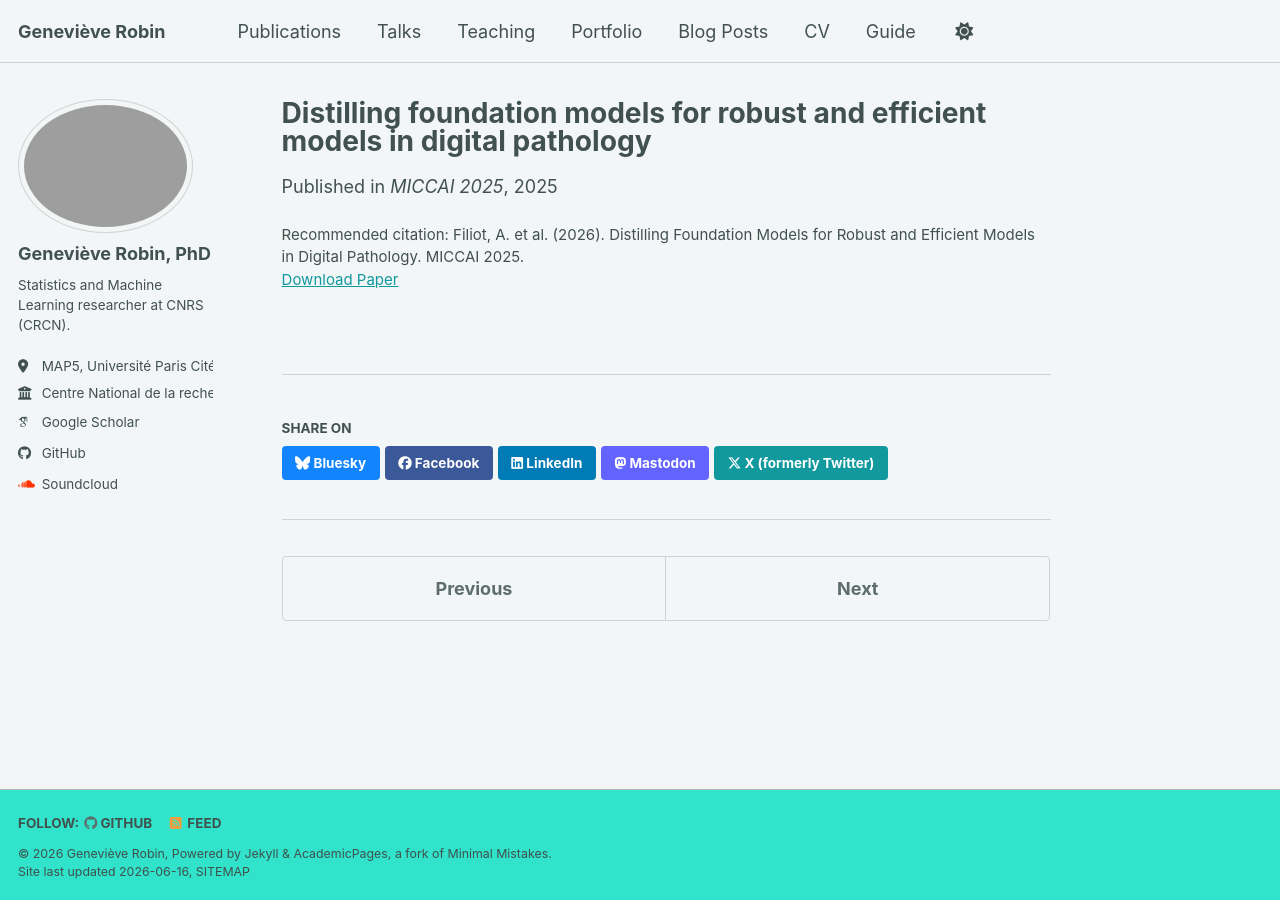
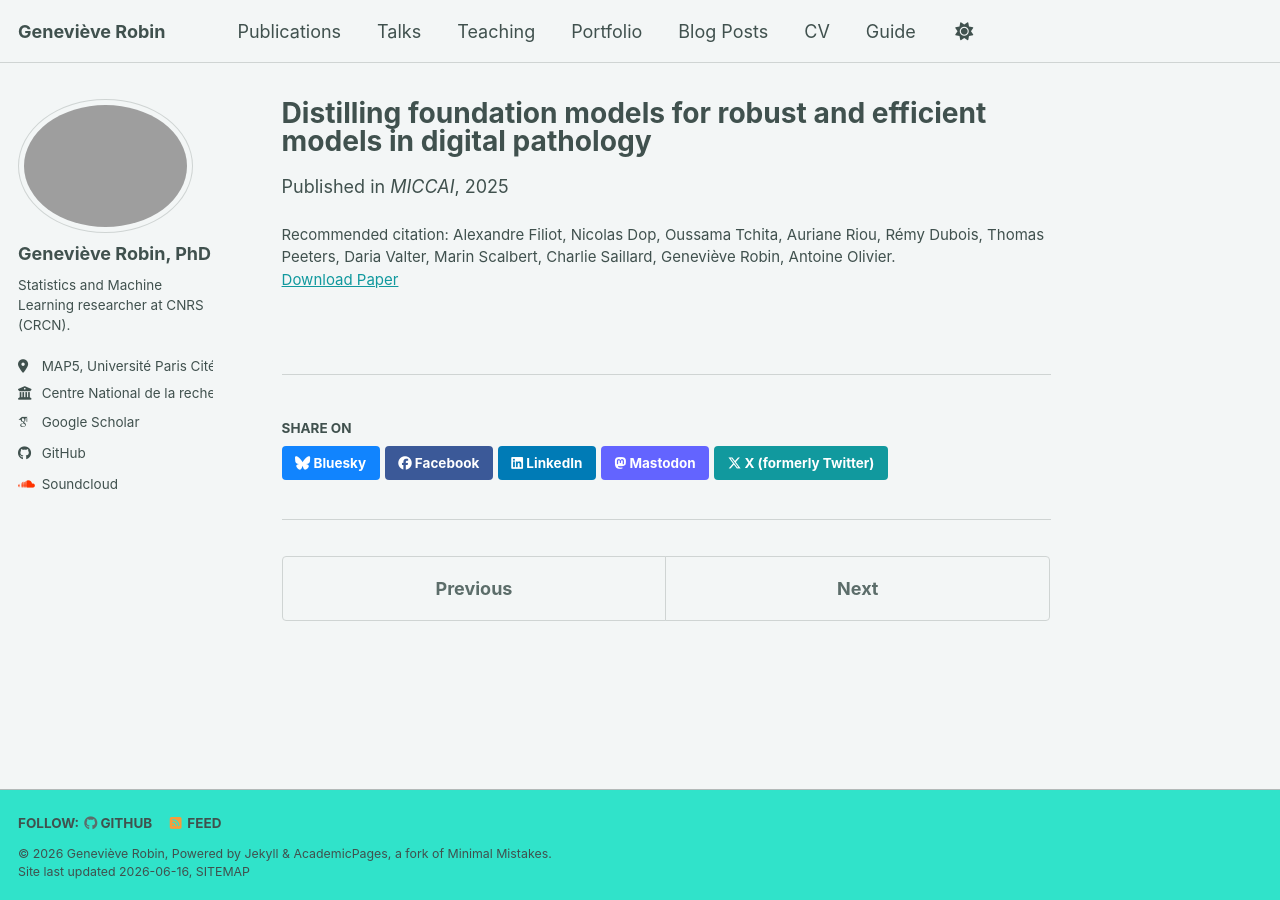
Before and after one commit to genevievelrobin/genevievelrobin.github.io, a Jekyll site: the page built from _publications/filliot_2025_distill.md, in a window 1280 px wide. Built offline with Jekyll 4.4.1, drawn with Linux system fonts in a browser that asks for light colours; some web fonts are replaced; a script bundle is joined from its source files by our own code; library files that are not in the unit come from our copies.

Commit message:
Revise venue and citation in filliot_2025_distill.md
Updated venue and citation details for the publication.

```diff
--- a/_publications/filliot_2025_distill.md
+++ b/_publications/filliot_2025_distill.md
@@ -5,7 +5,9 @@ collection: publications
 category: conferences
 permalink: /publication/filliot_2025_distill
 date: 2025-09-20
-venue: 'MICCAI 2025'
+venue: 'MICCAI'
 paperurl: 'https://link.springer.com/chapter/10.1007/978-3-032-04981-0_16'
-citation: 'Filiot, A. et al. (2026). Distilling Foundation Models for Robust and Efficient Models in Digital Pathology. MICCAI 2025.'
+citation: 'Alexandre Filiot, Nicolas Dop, Oussama Tchita, Auriane Riou, Rémy
+Dubois, Thomas Peeters, Daria Valter, Marin Scalbert, Charlie Saillard,
+Geneviève Robin, Antoine Olivier.'
 ---
```
